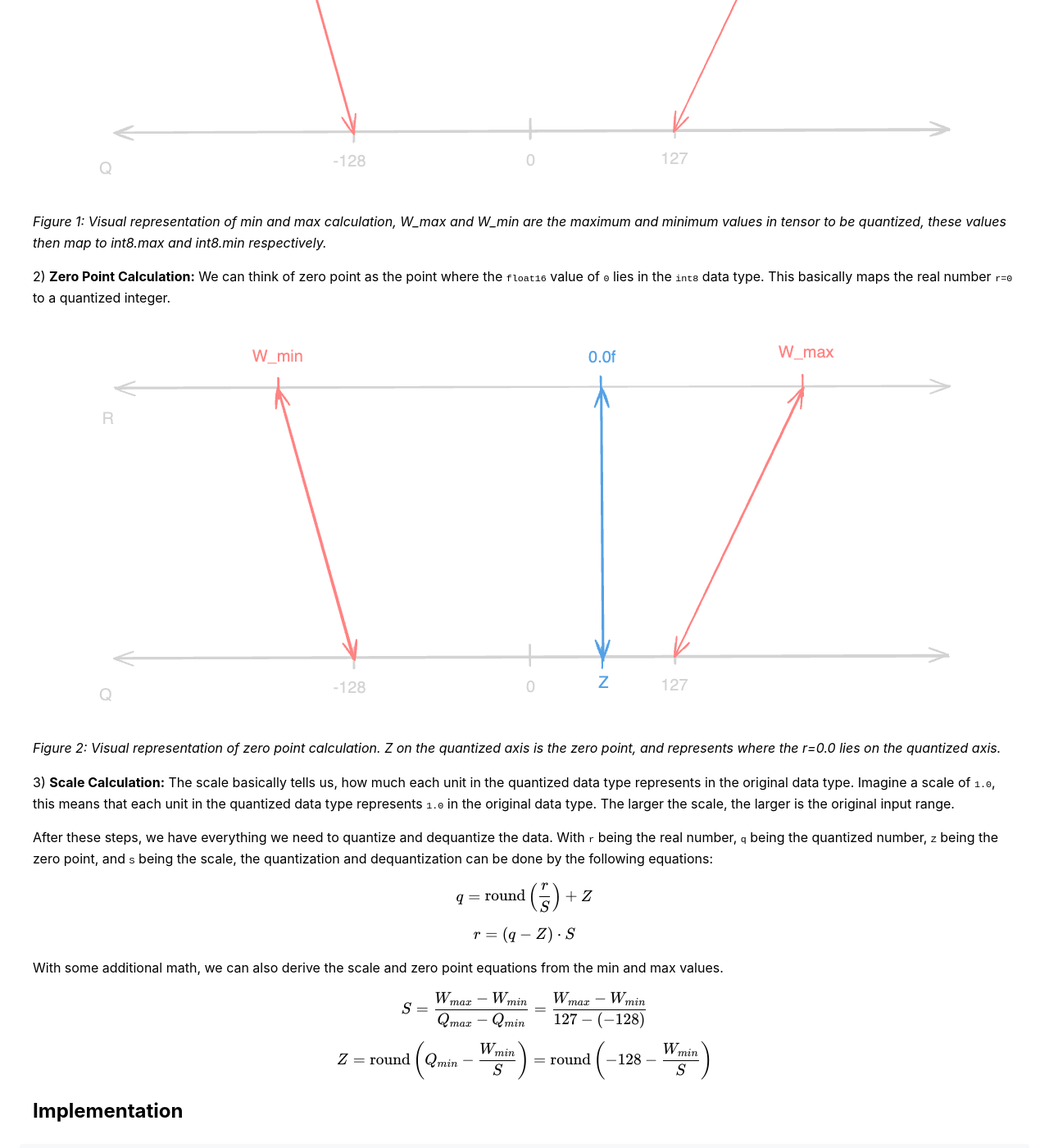
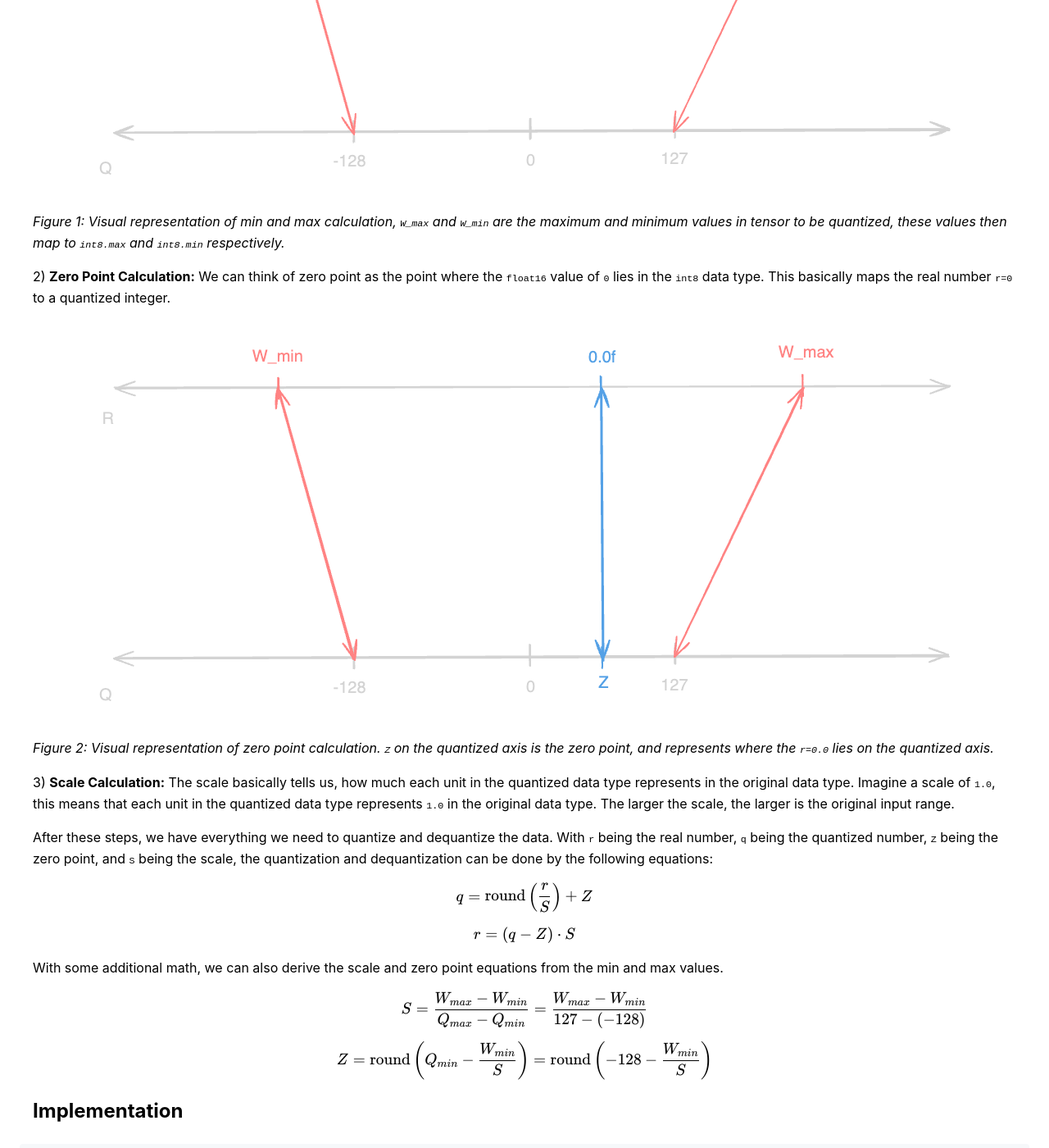
Before and after one commit to S1ro1/s1ro1.github.io, a Jekyll site: the page built from articles/quantization-aware-training.md, in a window 1280 px wide and 1400 px high, scrolled down 1166 px. Shown: the whole window at 82% size. Built offline with Jekyll 4.4.1, drawn with Linux system fonts in a browser that asks for light colours.

Commit message:
Properly highlight variables in caption

```diff
--- a/articles/quantization-aware-training.md
+++ b/articles/quantization-aware-training.md
@@ -36,7 +36,7 @@ If we think of `int8` as a data type, it can store values in the range of `[-128
     We need to calculate the minimum and maximum values in the data. This will tell us what values map to `int8.min` and `int8.max`.
 
 ![Min and Max Calculation](/media/m.png)
-*Figure 1: Visual representation of min and max calculation, W_max and W_min are the maximum and minimum values in tensor to be quantized, these values then map to int8.max and int8.min respectively.*
+*Figure 1: Visual representation of min and max calculation, `W_max` and `W_min` are the maximum and minimum values in tensor to be quantized, these values then map to `int8.max` and `int8.min` respectively.*
 
 
 2) **Zero Point Calculation:**
@@ -44,7 +44,7 @@ If we think of `int8` as a data type, it can store values in the range of `[-128
 
 
 ![Zero Point Calculation](/media/zp.png)
-*Figure 2: Visual representation of zero point calculation. Z on the quantized axis is the zero point, and represents where the r=0.0 lies on the quantized axis.*
+*Figure 2: Visual representation of zero point calculation. `Z` on the quantized axis is the zero point, and represents where the `r=0.0` lies on the quantized axis.*
 
 3) **Scale Calculation:**
     The scale basically tells us, how much each unit in the quantized data type represents in the original data type. Imagine a scale of `1.0`, this means that each unit in the quantized data type represents `1.0` in the original data type. The larger the scale, the larger is the original input range.
```
